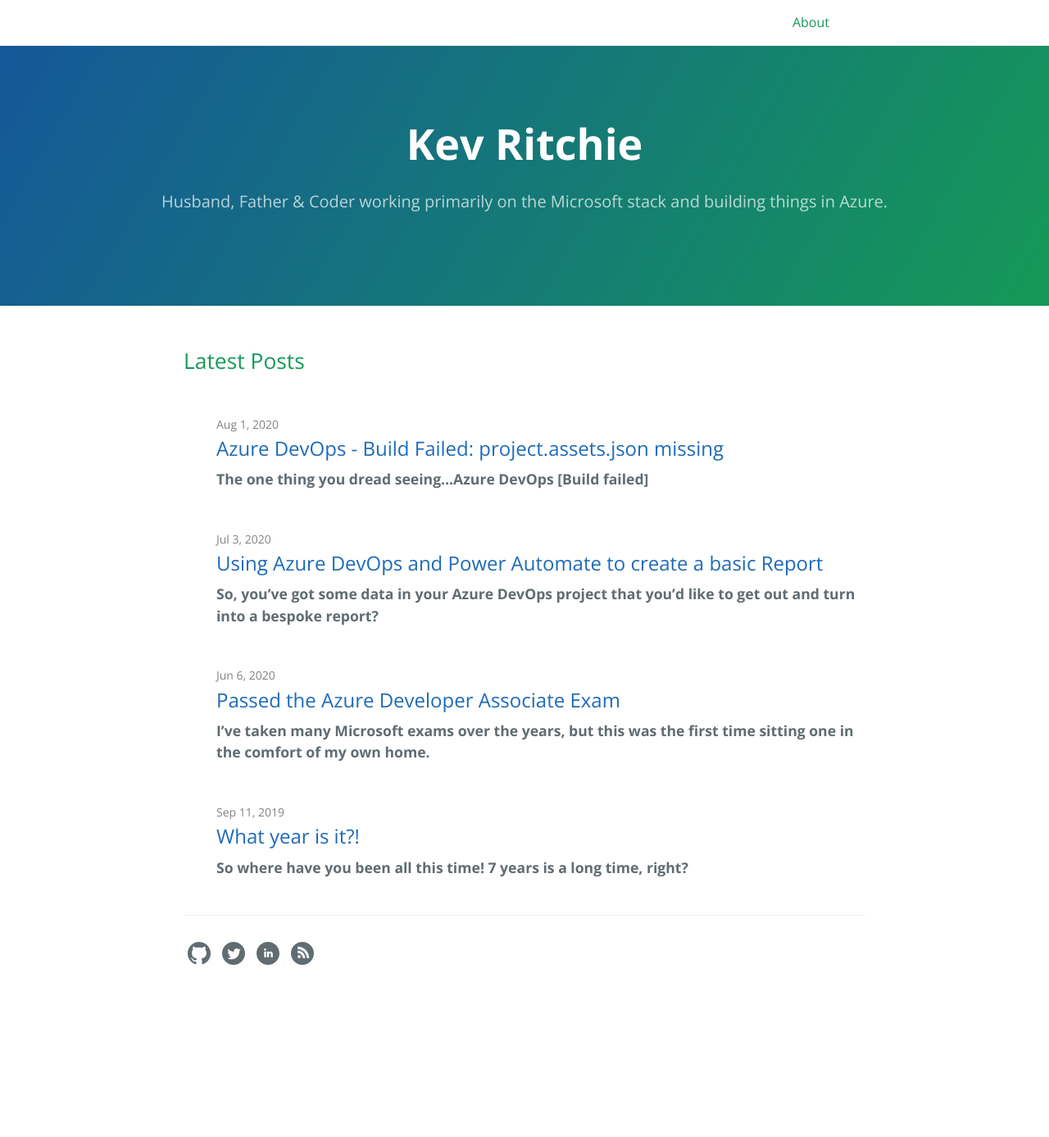
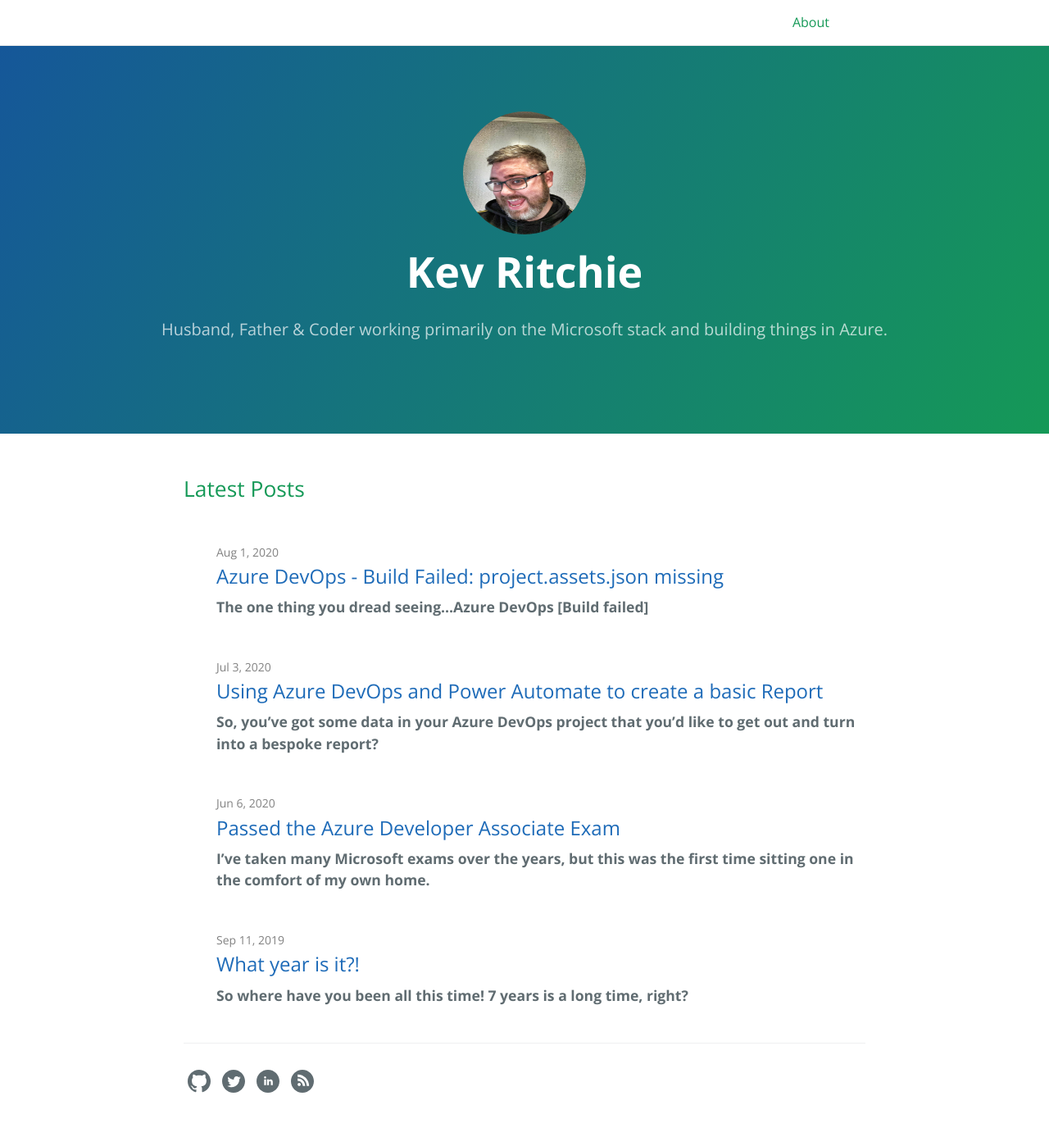
Before and after one commit to KevRitchie/KevRitchie.github.io, a Jekyll site: the page built from index.markdown, in a window 1280 px wide. Shown: the whole page at 82% size. Built offline with Jekyll 4.4.1, drawn with Linux system fonts in a browser that asks for light colours; before the commit the page ends 1231 px from its top, so only the background shows below that.

Commit message:
Adding Home Profile Pic

```diff
--- a/_layouts/default.html
+++ b/_layouts/default.html
@@ -61,6 +61,9 @@
         {% endif %}
 
         <section class="page-header">
+            {% if page.layout == 'home' %}
+            <img class="profilepic" src="/images/NewMe.jpg" alt="Kev Ritchie Profile Picture" />
+            {% endif %}
             <h1 class="project-name">{{ page-title }}</h1>
             <h2 class="project-tagline">{{ page-tagline }}</h2>
             <!-- Post tagline -->
--- a/assets/css/style.scss
+++ b/assets/css/style.scss
@@ -2,3 +2,10 @@
 ---
 
 @import 'jekyll-theme-cayman-blog';
+
+.profilepic { display: inline-block;
+    width: 150px;
+    height: 150px;
+    background-position: 50% 50%;
+    background-size: cover;
+    border-radius: 50%; }
```
Also changed, not shown: images/NewMe.jpg (added).
